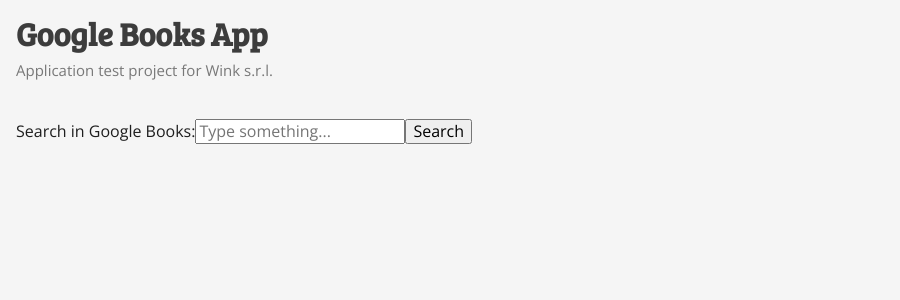
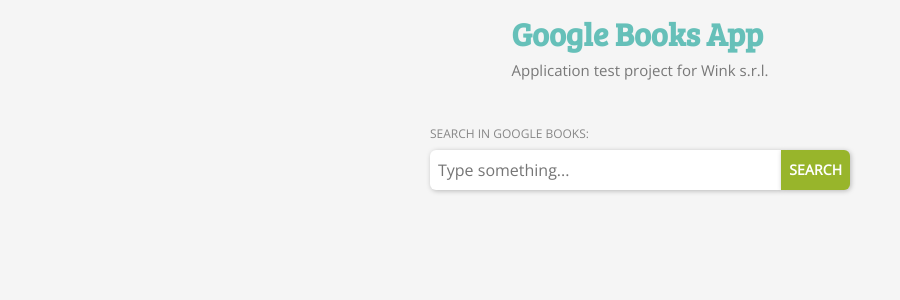
Before and after one commit to leorospo/wink_books, a React (Create React App) app: page / in a window 1280 px wide. Shown: the top 300 px of the page, without its empty margins (0-900 px from the left). Built offline with nearby package versions, Linux system fonts and the light colour scheme.

Commit message:
first styling edits

```diff
--- a/public/index.html
+++ b/public/index.html
@@ -5,7 +5,9 @@
   <meta charset="utf-8" />
   <link rel="shortcut icon" href="%PUBLIC_URL%/favicon.ico" />
   <meta name="viewport" content="width=device-width, initial-scale=1" />
-  <meta name="theme-color" content="#000000" />
+  <meta name="theme-color" content="#66C0B9" />
+  <meta name="viewport" content="width=device-width, initial-scale=1.0">
+
   <!--
       manifest.json provides metadata used when your web app is installed on a
       user's mobile device or desktop. See https://developers.google.com/web/fundamentals/web-app-manifest/
--- a/src/App.css
+++ b/src/App.css
@@ -6,16 +6,23 @@
     color: rgba(30, 30, 30, 1)
 }
 
+body {
+    min-width: 320px;
+}
+
 .fullscreen-app {
     height: 100%;
     padding: 0px 16px;
+    display: flex;
+    flex-direction: column;
+    align-items: center;
 }
 
 h1 {
     margin: 12px 0px 6px;
     font-family: 'Bree Serif', serif;
     font-size: 32px;
-  color: rgba(60, 60, 60, 1);
+    color: #66C0B9;
     line-height: 44px;
 }
 
@@ -29,3 +36,53 @@
 .heading {
     margin-bottom: 40px;
 }
+
+.search-bar {
+    width: 100%;
+    max-width: 420px;
+}
+
+.search-bar > label {
+    font-size: 12px;
+    font-weight: 500;
+    text-transform: uppercase;
+    color: #878787;
+
+}
+
+.search-bar-wrapper {
+    width: 100%;
+    display: flex;
+    justify-content: flex-start;
+}
+
+.search-bar-wrapper {
+    margin-top: 8px;
+}
+
+.search-bar-wrapper > .search-input {
+height: 40px;
+width: calc(100% - 71px);
+
+border: 0px solid transparent;
+box-shadow: 1px 1px 5px rgba(0, 0, 0, 0.25);
+border-radius: 6px 0px 0px 6px;
+padding: 0px 8px;
+
+}
+
+.search-bar-wrapper > .search-btn {
+    height: 40px;
+    width: 71px;
+    padding: auto;
+
+    border: 0px solid transparent;
+    box-shadow: 1px 1px 5px rgba(0, 0, 0, 0.25);
+    border-radius: 0px 6px 6px 0px;
+    background-color: #98B52B;
+    color: white;
+    text-transform: uppercase;
+    font-weight: 600;
+    font-size: 14px;
+    letter-spacing: 0.15px
+}
--- a/src/components/SearchBar.js
+++ b/src/components/SearchBar.js
@@ -25,15 +25,18 @@
 
     render() {
         return (
-            <form onSubmit={this.onSubmit}>
+            <form className='search-bar' onSubmit={this.onSubmit}>
                 <label>Search in Google Books:</label>
+                <div className='search-bar-wrapper'>
                     <input
+                        class='search-input'
                         type='text'
                         value={this.state.searchTerm}
                         onChange={this.searchTermHandler}
                         placeholder='Type something...'
                     />
-                <button type='submit'>Search</button>
+                    <button class='search-btn' type='submit'>Search</button>
+                </div>
             </form>
 
         )
```
Lines whose indentation alone changed are shown as unchanged.
